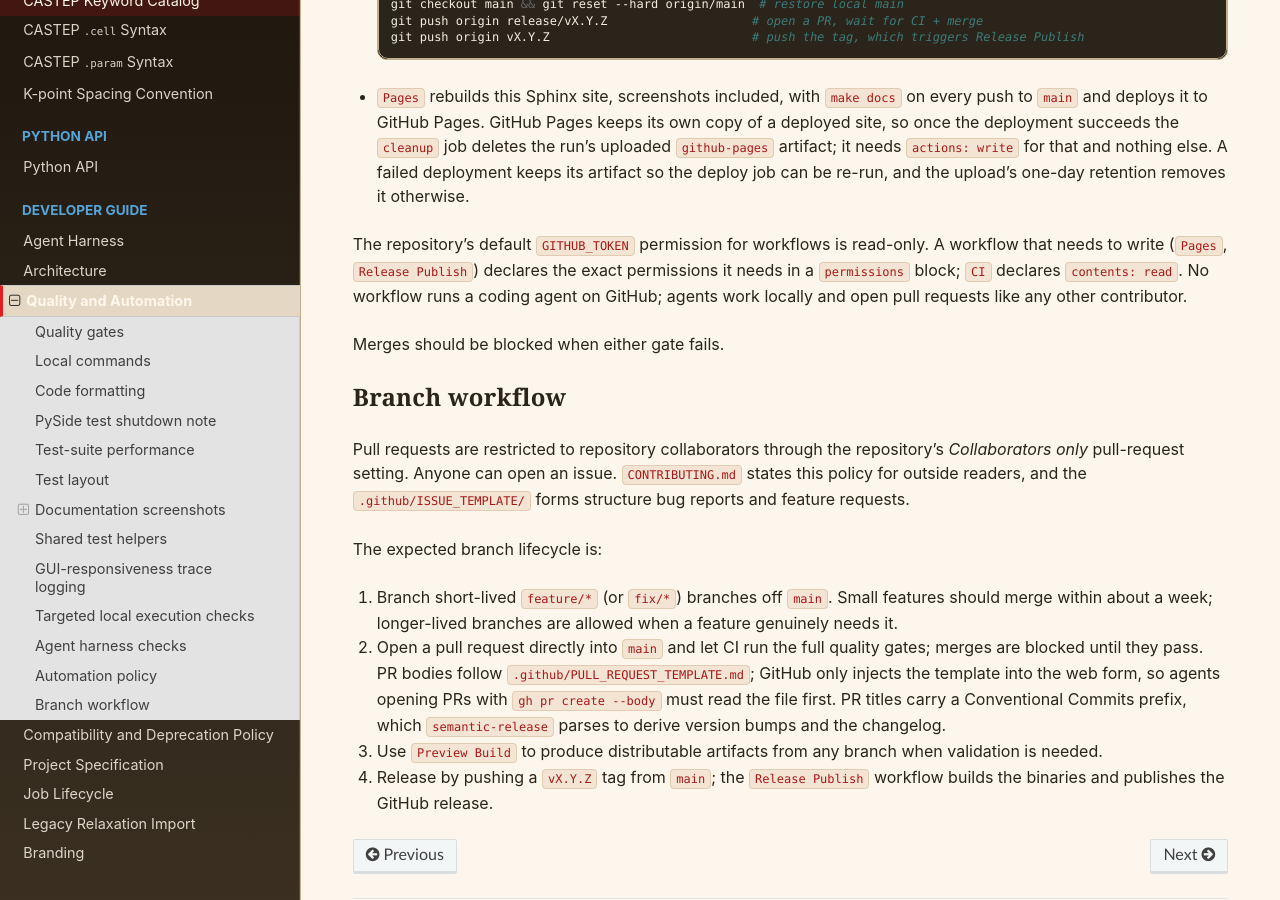
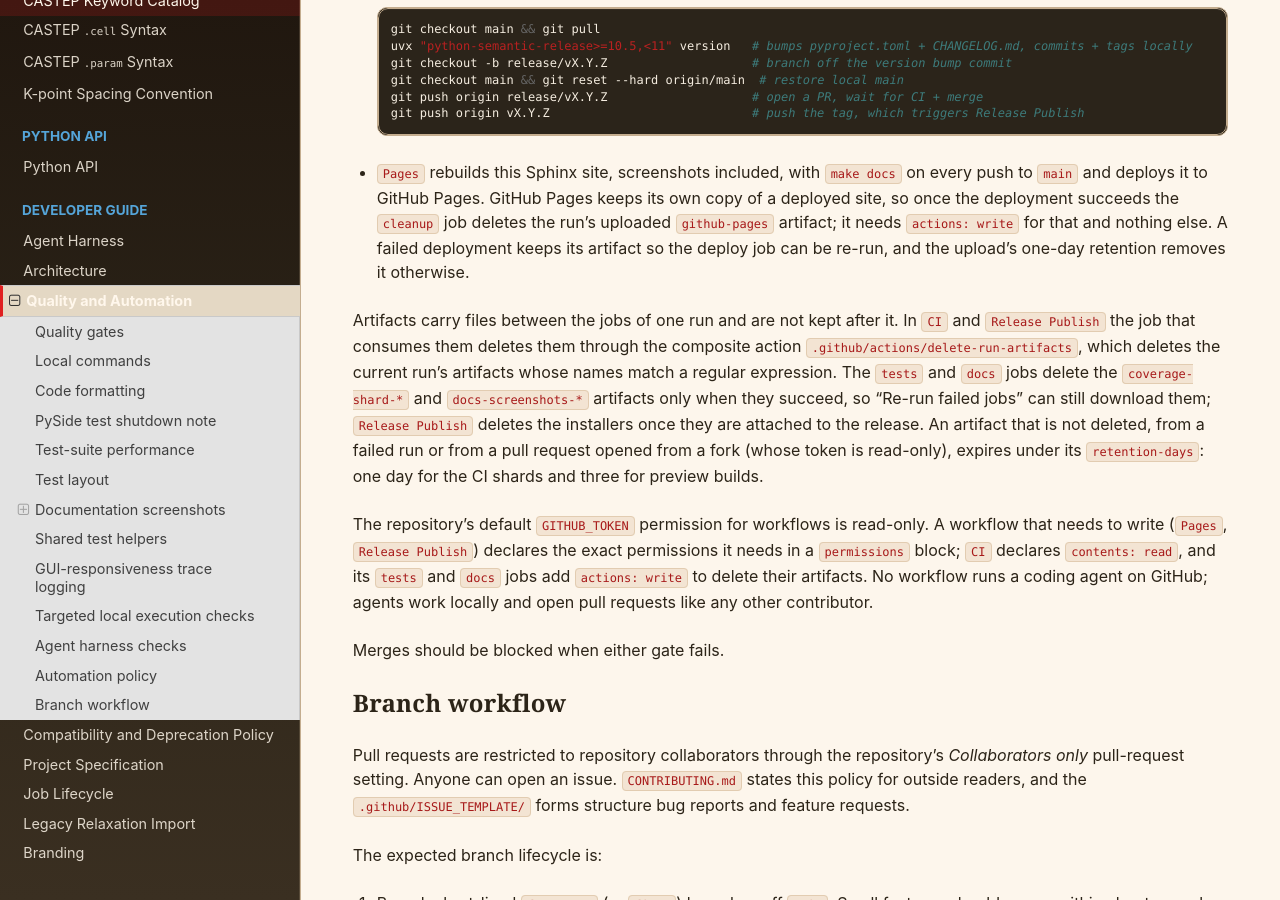
Before and after one commit to BenHuddart/mufinder, a Sphinx documentation site: the page built from docs/quality_and_automation.rst, in a window 1280 px wide and 900 px high, scrolled down 14470 px. Built offline with Sphinx 7.4.7 and the Read the Docs theme 3.1.0, drawn with Linux system fonts in a browser that asks for light colours; some of the changed text lies outside the part shown.

Commit message:
fix: delete CI shard artifacts once their consumer job passes
The tests and docs jobs now delete this run's coverage-shard-* and
docs-screenshots-* artifacts after they succeed, through a shared composite
action that Release Publish also uses for its installers.

Co-Authored-By: Claude Opus 5.5 <noreply@anthropic.com>

```diff
--- a/docs/quality_and_automation.rst
+++ b/docs/quality_and_automation.rst
@@ -129,7 +129,9 @@ CI runs on 4-vCPU runners. Keep these in place when changing the test setup:
   at a time in test-ID order, which keeps the groups within a few seconds of
   each other; each group then runs in collection order. Coverage is
   measured per shard and combined before the gate, so the threshold applies to
-  the whole suite exactly as in ``make test``.
+  the whole suite exactly as in ``make test``. Each shard uploads its
+  ``.coverage.shard-n`` file as a ``coverage-shard-n`` artifact, and the
+  ``tests`` job deletes them once the gate passes (see `Automation policy`_).
 - **Work-stealing workers.** ``make test`` and ``make test-shard`` run
   ``pytest-xdist`` with ``--dist worksteal``: an idle worker takes queued tests
   from a busy one, so a handful of slow tests at the end does not leave one
@@ -568,7 +570,8 @@ as an artifact. The ``docs`` job waits for all four, downloads the shares into
 ``docs/_generated/screenshots`` and touches ``.stamp``, so ``make docs`` runs
 Sphinx alone. A pull request that changes only pages therefore renders
 nothing. ``tests/docs/test_docs_screenshots.py`` checks that the four shares
-together render every screenshot exactly once.
+together render every screenshot exactly once. Once ``make docs`` passes, the
+``docs`` job deletes the ``docs-screenshots`` artifacts (see `Automation policy`_).
 
 A ``docs-screenshots`` job stops after 20 minutes and the Pages build after 30,
 so a hang outside a scene, which ``--scene-timeout`` does not cover, fails the
@@ -820,10 +823,23 @@ continuous integration and tag-driven publishing:
   artifact so the deploy job can be re-run, and the upload's one-day retention
   removes it otherwise.
 
+Artifacts carry files between the jobs of one run and are not kept after it.
+In ``CI`` and ``Release Publish`` the job that consumes them deletes them
+through the composite action ``.github/actions/delete-run-artifacts``, which
+deletes the current run's artifacts whose names match a regular expression.
+The ``tests`` and ``docs`` jobs delete the ``coverage-shard-*`` and
+``docs-screenshots-*`` artifacts only when they succeed, so "Re-run failed
+jobs" can still download them; ``Release Publish`` deletes the installers once
+they are attached to the release. An artifact that is not deleted, from a
+failed run or from a pull request opened from a fork (whose token is
+read-only), expires under its ``retention-days``: one day for the CI shards and
+three for preview builds.
+
 The repository's default ``GITHUB_TOKEN`` permission for workflows is
 read-only. A workflow that needs to write (``Pages``, ``Release Publish``)
 declares the exact permissions it needs in a ``permissions`` block; ``CI``
-declares ``contents: read``. No workflow runs a coding agent on GitHub; agents
+declares ``contents: read``, and its ``tests`` and ``docs`` jobs add
+``actions: write`` to delete their artifacts. No workflow runs a coding agent on GitHub; agents
 work locally and open pull requests like any other contributor.
 
 Merges should be blocked when either gate fails.
```
Also changed, not shown: 3 other files.
